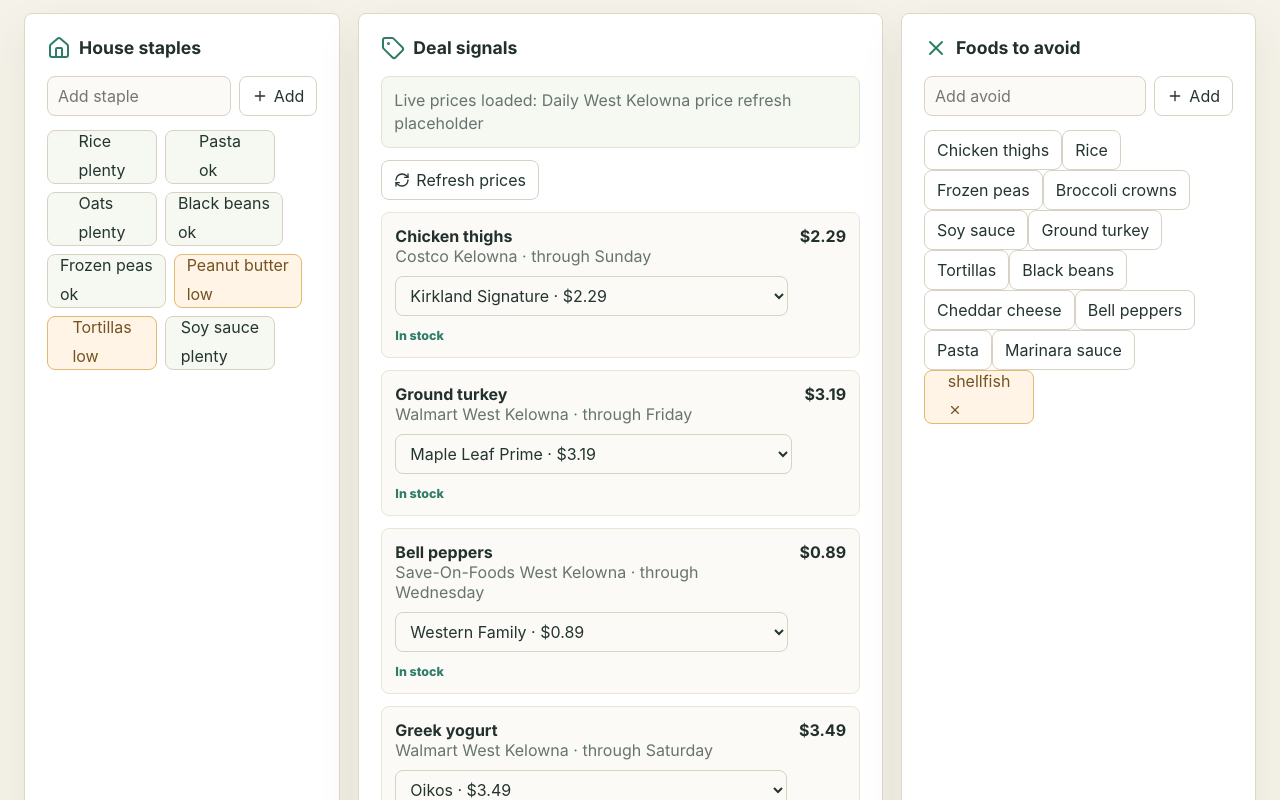
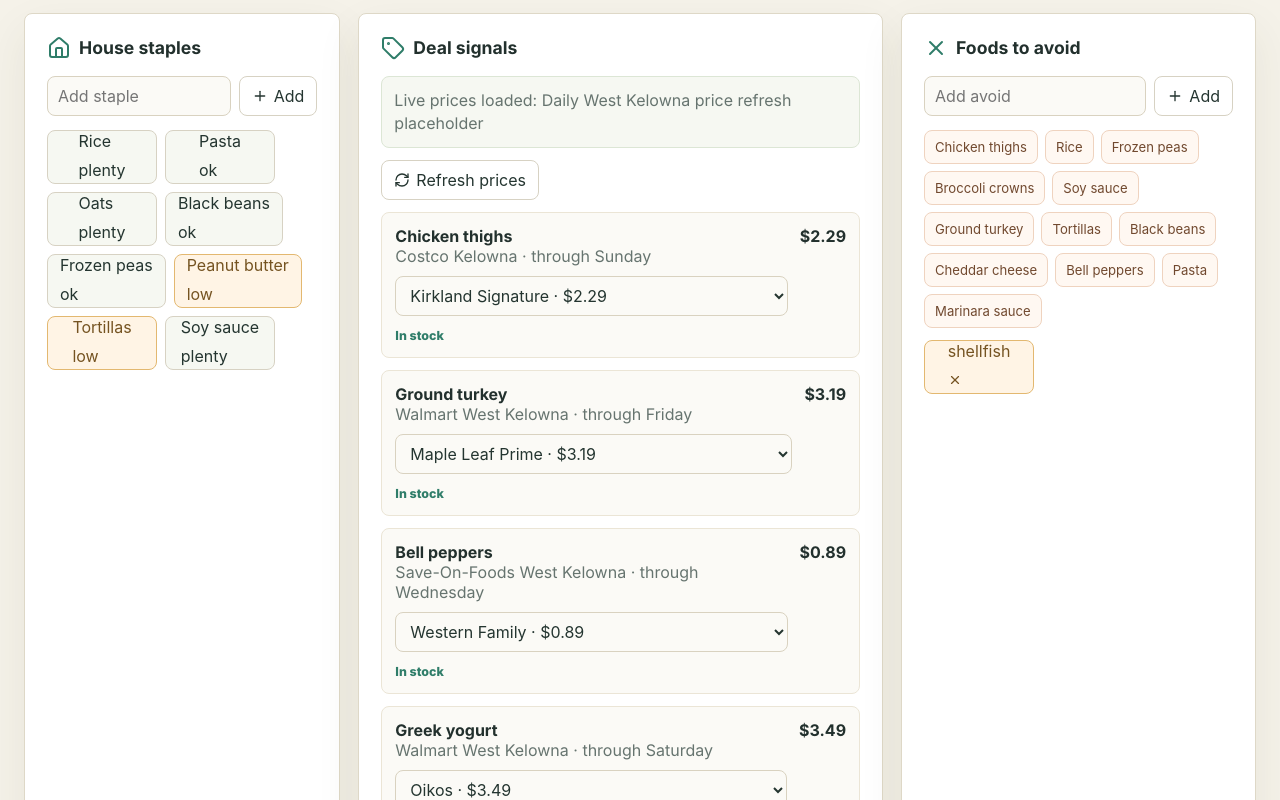
Before and after one commit to ttdj2rtmqx-a11y/Family-Meal-Planning, a React (Vite) app: page / in a window 1280 px wide. Shown: the part 580-1380 px from the top of the page. Built offline with nearby package versions, Linux system fonts and the light colour scheme.

Commit message:
Style repaired planner controls

```diff
--- a/src/styles.css
+++ b/src/styles.css
@@ -9,7 +9,7 @@
 
 * { box-sizing: border-box; }
 body { margin: 0; min-width: 320px; }
-button, input, select { font: inherit; }
+button, input, select, textarea { font: inherit; }
 button, select { cursor: pointer; }
 button {
   align-items: center;
@@ -56,11 +56,15 @@
 .panel h2 svg { color: #2f7d69; }
 .wide { grid-column: span 2; }
 .inline-form { display: grid; gap: 8px; grid-template-columns: minmax(0, 1fr) auto; margin-bottom: 14px; }
-input, select { background: #fbfaf6; border: 1px solid #d9d2c0; border-radius: 8px; color: #243530; min-height: 40px; padding: 0 10px; width: 100%; }
-.chips { display: flex; flex-wrap: wrap; gap: 8px; }
+input, select, textarea { background: #fbfaf6; border: 1px solid #d9d2c0; border-radius: 8px; color: #243530; min-height: 40px; padding: 0 10px; width: 100%; }
+textarea { line-height: 1.45; min-height: 112px; padding: 12px; resize: vertical; }
+.chips { display: flex; flex-wrap: wrap; gap: 8px; margin-top: 10px; }
 .chips button { align-items: flex-start; background: #f6f8f2; display: grid; min-height: 54px; min-width: 110px; text-align: left; }
 .chips .warn, .danger button { background: #fff4e5; border-color: #e3b870; color: #755321; }
-.note { background: #f6f8f2; border: 1px solid #dce6d5; border-radius: 8px; line-height: 1.45; margin: 0 0 12px; padding: 12px; }
+.quick-chip-grid { display: flex; flex-wrap: wrap; gap: 7px; margin: 0 0 12px; }
+.quick-chip-grid button { background: #fff8f2; border-color: #efd3bf; color: #71492f; font-size: .82rem; min-height: 34px; padding: 0 10px; }
+.note, .shopping-note, .recipe-message { background: #f6f8f2; border: 1px solid #dce6d5; border-radius: 8px; line-height: 1.45; margin: 0 0 12px; padding: 12px; }
+.recipe-message { color: #315c4d; font-weight: 800; margin: 12px 0 0; }
 .refresh { margin-bottom: 12px; }
 .cards, .meal-grid, .store-grid, .plain-list { display: grid; gap: 12px; }
 .cards { grid-template-columns: repeat(1, minmax(0, 1fr)); }
@@ -73,11 +77,23 @@
 .meal, .store { display: grid; gap: 10px; padding: 14px; }
 .meal > span { background: #263631; border-radius: 999px; color: #fff; font-size: .78rem; font-weight: 800; justify-self: start; padding: 6px 10px; }
 .meal p { color: #56645f; line-height: 1.45; margin: 0; }
+.meal.has-conflict { border-color: #e3b870; background: #fffaf2; }
+.conflict-note { color: #9a5f20; font-weight: 800; }
 details { border-top: 1px solid #e7dfcf; padding-top: 10px; }
 summary { color: #2f7d69; cursor: pointer; font-weight: 800; }
+.recipe-columns { display: grid; gap: 16px; grid-template-columns: repeat(2, minmax(0, 1fr)); padding-top: 10px; }
+.recipe-columns ul, .recipe-columns ol { margin: 8px 0 0; padding-left: 20px; }
+.recipe-form { display: grid; gap: 10px; }
+.form-row { display: grid; gap: 10px; grid-template-columns: minmax(0, 1.3fr) minmax(120px, .45fr) minmax(120px, .45fr); }
 .line { align-items: center; display: grid; gap: 10px; grid-template-columns: minmax(0, 1fr) auto; min-height: 58px; padding: 10px 12px; }
 .line span, .line small { display: block; }
 .line b { white-space: nowrap; }
+.store-top { align-items: start; display: grid; gap: 10px; grid-template-columns: minmax(0, 1fr) auto; }
+.store-top strong, .store-top small { display: block; }
+.store-link { align-items: center; background: #2f7d69; border-radius: 8px; color: #fff; display: inline-flex; font-weight: 800; gap: 7px; justify-content: center; min-height: 40px; padding: 0 12px; text-decoration: none; }
+.store-link:hover { background: #276957; }
+.covered { background: #eef5ef; border: 1px solid #d5e5d7; border-radius: 8px; display: grid; gap: 4px; margin-top: 12px; padding: 12px; }
+.covered span { color: #56645f; }
 .recipe { align-items: center; color: inherit; display: grid; gap: 10px; grid-template-columns: 86px minmax(0, 1fr); margin-bottom: 10px; overflow: hidden; text-decoration: none; }
 .recipe img { height: 86px; object-fit: cover; width: 86px; }
 .recipe span, .recipe small { display: block; }
@@ -85,4 +101,4 @@
 .map polyline { fill: none; stroke: #d77f36; stroke-dasharray: 3 3; stroke-linecap: round; stroke-width: 3; }
 .map circle { fill: #2f7d69; stroke: #fff; stroke-width: 2; }
 @media (max-width: 1180px) { .grid { grid-template-columns: repeat(2, minmax(0, 1fr)); } .wide { grid-column: span 2; } .hero { grid-template-columns: 1fr; } }
-@media (max-width: 820px) { main { padding: 16px; } .topbar { align-items: stretch; flex-direction: column; } .grid, .meal-grid, .store-grid { grid-template-columns: 1fr; } .wide { grid-column: span 1; } .hero { padding: 28px; } .hero h1 { font-size: 2.4rem; } }
+@media (max-width: 820px) { main { padding: 16px; } .topbar { align-items: stretch; flex-direction: column; } .mode-switch { overflow-x: auto; } .grid, .meal-grid, .store-grid, .recipe-columns, .form-row { grid-template-columns: 1fr; } .wide { grid-column: span 1; } .hero { padding: 28px; } .hero h1 { font-size: 2.4rem; } }
```
